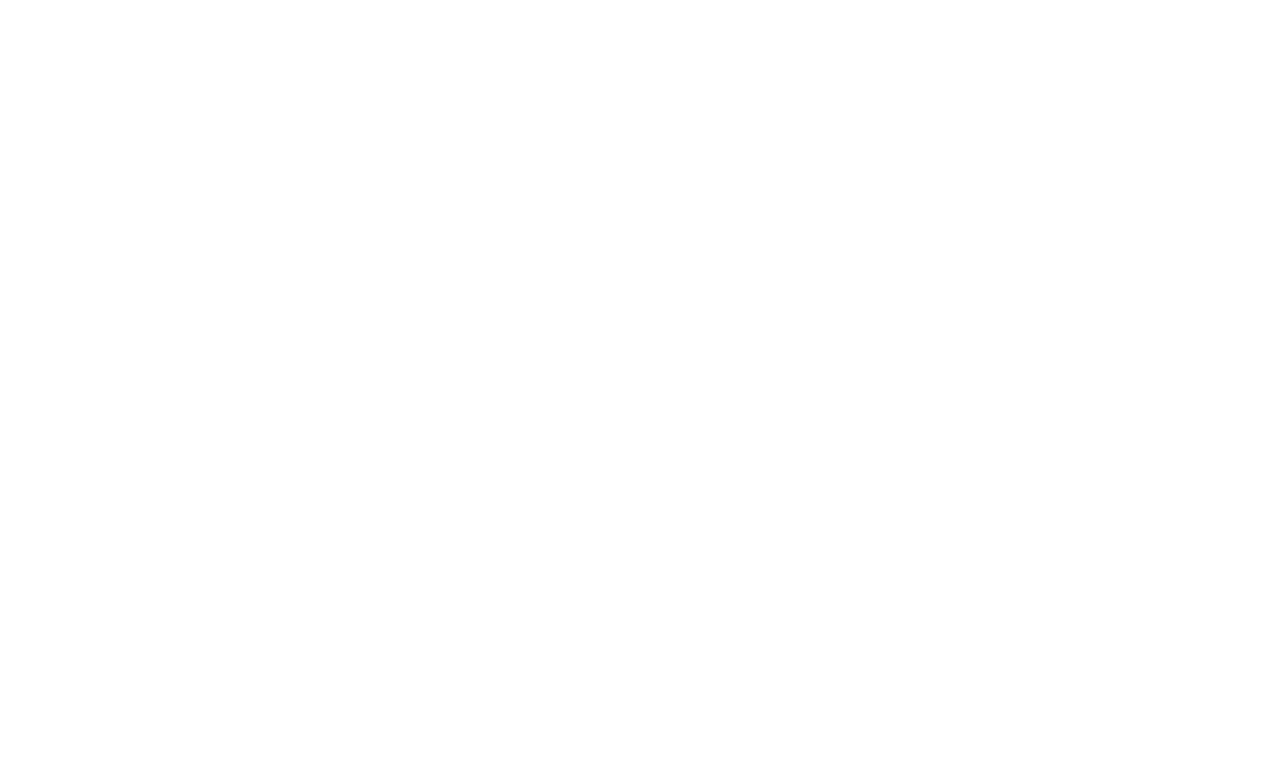
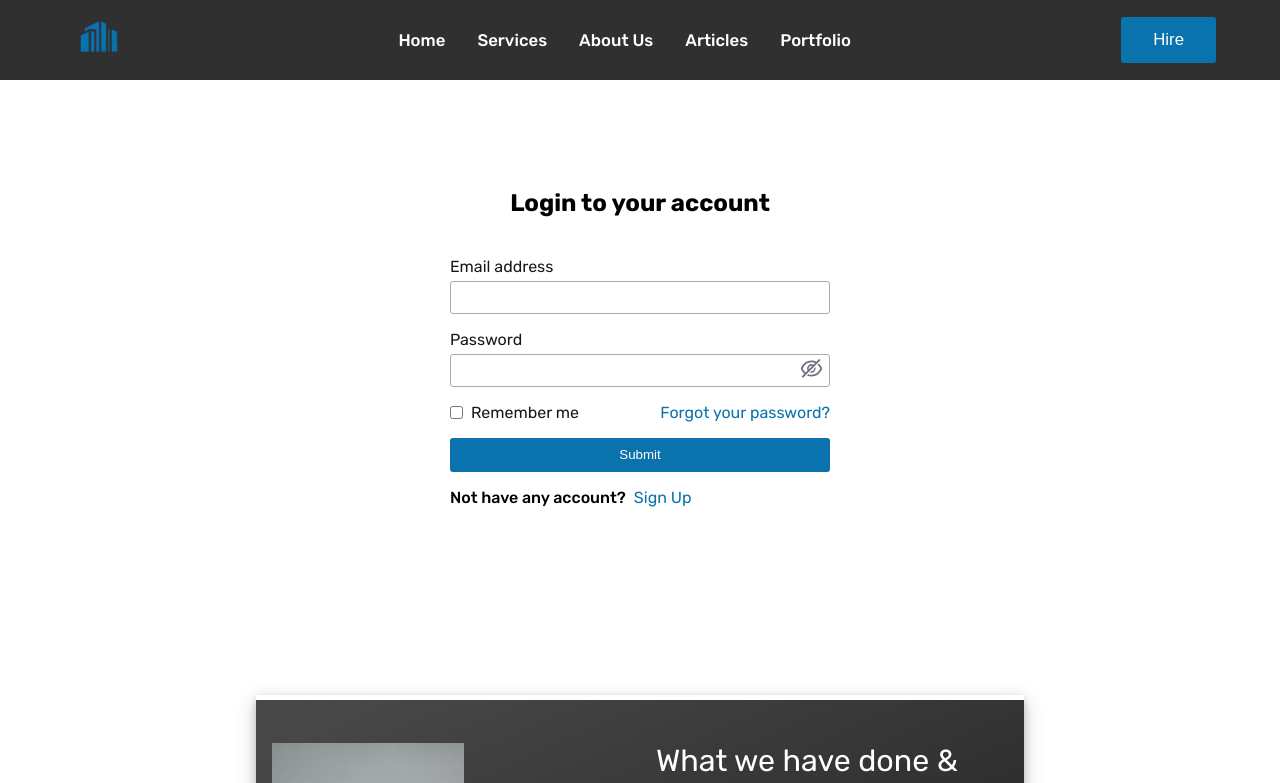
Before and after one commit to samojeyinka/architect-website, a React (Create React App) app: page /login in a window 1280 px wide. Before the commit this address had no page. Shown: the top 783 px of the page. Built offline with nearby package versions, Linux system fonts and the light colour scheme.

Commit message:
login page

```diff
--- a/src/App.css
+++ b/src/App.css
@@ -32,6 +32,11 @@
         cursor: pointer;
 }
 
+input{
+    border: none;
+    outline: none;
+}
+
 *{
     padding: 0;
     margin: 0;
--- a/src/App.js
+++ b/src/App.js
@@ -1,12 +1,14 @@
 import './App.css';
 import {Routes,Route} from 'react-router-dom';
 import Home from './pages/Home';
+import Login from './pages/Login';
 
 function App() {
   return (
     <>
       <Routes>
         <Route path='/' exact element={<Home/>} />
+        <Route path='/login' exact element={<Login/>} />
       </Routes>
     </>
   );
--- a/src/components/Navbar.js
+++ b/src/components/Navbar.js
@@ -2,7 +2,7 @@
 import '../stylesheets/NavbarStyles.css';
 import {Link} from 'react-router-dom';
 import {logo} from "../assets/images"
-import {FaBars,FaTimes} from 'react-icons/fa'
+import {FaBars,FaTimes} from 'react-icons/fa';
 
 const Navbar = () => {
 
@@ -61,7 +61,7 @@
 
         <div className='nav-btns'>
 
-            <button className='nav-btn register'>Hire</button>
+            <Link to={"/login"}><button className='nav-btn register'>Hire</button></Link>
 
         </div>
 
--- a/src/index.css
+++ b/src/index.css
@@ -0,0 +1,3 @@
+@tailwind base;
+@tailwind components;
+@tailwind utilities;
--- /dev/null
+++ b/src/pages/Login.js
@@ -0,0 +1,145 @@
+import { React, useState } from "react";
+import { AiOutlineEye, AiOutlineEyeInvisible } from "react-icons/ai";
+import { Link, useNavigate } from "react-router-dom";
+import axios from "axios";
+import '../stylesheets/AuthStyles.css';
+import Navbar from '../components/Navbar';
+import Footer from '../components/Footer';
+
+
+const Login = () => {
+    const navigate = useNavigate();
+    const [email, setEmail] = useState("");
+    const [password, setPassword] = useState("");
+    const [visible, setVisible] = useState(false);
+
+    const handleSubmit = async (e) => {
+        e.preventDefault();
+
+        await axios
+            .post(
+                `/user/login-user`,
+                {
+                    email,
+                    password,
+                },
+                { withCredentials: true }
+            )
+            .then((res) => {
+                console.log("Login Success!");
+                navigate("/");
+                window.location.reload(true);
+            })
+            .catch((err) => {
+                console.error(err.response.data.message);
+            });
+    };
+
+    return (
+        <>
+            <Navbar />
+            <div className="auth">
+                <div className="auth-center">
+                    <div>
+                        <h2>
+                            Login to your account
+                        </h2>
+                    </div>
+                    <div className="form-con">
+                        <div>
+                            <form onSubmit={handleSubmit}>
+                                <div className="email-input">
+                                    <label
+                                        htmlFor="email"
+                                    >
+                                        Email address
+                                    </label>
+                                    <div className="mt-1">
+                                        <input
+                                            type="email"
+                                            name="email"
+                                            autoComplete="email"
+                                            required
+                                            value={email}
+                                            onChange={(e) => setEmail(e.target.value)}
+                                        />
+                                    </div>
+                                </div>
+                                <div className="psw-box">
+                                    <label
+                                        htmlFor="password"
+                                    >
+                                        Password
+                                    </label>
+                                    <div className="mt-1 relative">
+                                        <div className="psw-input">
+                                            <input
+                                                type={visible ? "text" : "password"}
+                                                name="password"
+                                                autoComplete="current-password"
+                                                required
+                                                value={password}
+                                                onChange={(e) => setPassword(e.target.value)}
+                                            />
+                                            {visible ? (
+                                                <i className="psw-icon"><AiOutlineEye
+                                                    size={25}
+                                                    onClick={() => setVisible(false)}
+                                                />
+                                                </i>
+                                            ) : (
+                                                <i className="psw-icon">
+                                                    <AiOutlineEyeInvisible
+                                                        size={25}
+                                                        onClick={() => setVisible(true)}
+                                                    />
+                                                </i>
+                                            )}
+                                        </div>
+                                    </div>
+                                </div>
+                                <div className="rmb-fp">
+                                    <div className="rmb">
+                                        <input
+                                            type="checkbox"
+                                            name="remember-me"
+                                            id="remember-me"
+                                        />
+                                        <label
+                                            htmlFor="remember-me"
+                                        >
+                                            Remember me
+                                        </label>
+                                    </div>
+                                    <div className="text-sm">
+                                        <a
+                                            href=".forgot-password"
+                                        >
+                                            Forgot your password?
+                                        </a>
+                                    </div>
+                                </div>
+                                <div>
+                                    <button
+                                        type="submit"
+                                    >
+                                        Submit
+                                    </button>
+                                </div>
+                                <div className="auth-link">
+                                    <h4>Not have any account?</h4>
+                                    <Link to="/sign-up">
+                                        Sign Up
+                                    </Link>
+                                </div>
+                            </form>
+                        </div>
+                    </div>
+                </div>
+            </div>
+            <Footer />
+        </>
+    );
+};
+
+export default Login;
--- /dev/null
+++ b/src/stylesheets/AuthStyles.css
@@ -0,0 +1,121 @@
+.auth {
+    width: 100%;
+    height: 70vh;
+    background: var(--body-color);
+}
+
+.auth-center {
+    display: flex;
+    justify-content: center;
+    align-items: center;
+    flex-direction: column;
+    gap: 1rem;
+    width: 100%;
+    height: 100%;
+}
+
+.auth-center .form-con {
+    padding: 1.5rem .8rem;
+    width: 35%;
+}
+
+.auth-center .form-con form {
+    margin: auto;
+    width: 90%;
+    display: flex;
+    flex-direction: column;
+    gap: 1rem;
+}
+
+.auth-center .form-con form label {
+    color: var(--bg-text-color);
+    opacity: .9;
+}
+
+.auth-center .form-con form .email-input,
+.auth-center .form-con form .psw-box {
+    display: flex;
+    flex-direction: column;
+    gap: .3rem;
+}
+
+.auth-center .form-con form .email-input input {
+    border: 1px solid var(--border-color);
+    border-radius: var(--btn-radius);
+}
+
+.auth-center .form-con form input {
+    padding: .5rem;
+    width: 100%;
+}
+
+.auth-center .form-con form a {
+    color: var(--primary-color);
+}
+
+.auth-center .form-con .psw-input {
+    display: flex;
+    align-items: center;
+    gap: .5rem;
+    border: 1px solid var(--border-color);
+    border-radius: var(--btn-radius);
+
+}
+
+.psw-icon {
+    color: var(--small-text-color);
+    padding-right: .3rem;
+    cursor: pointer;
+}
+
+.auth-center .form-con .psw-input input {
+    background: none;
+}
+
+.auth-center .form-con .rmb-fp {
+    display: flex;
+    justify-content: space-between;
+    align-items: center;
+}
+
+.auth-center .form-con .rmb-fp .rmb {
+    display: flex;
+    align-items: center;
+    gap: .5rem;
+}
+
+
+.auth-center .form-con .rmb-fp .rmb label {
+    text-wrap: nowrap;
+}
+
+.auth-center .form-con button {
+    padding: .6rem;
+    width: 100%;
+    border-radius: var(--btn-radius);
+    color: var(--body-color);
+    background: var(--primary-color);
+}
+
+.auth-link {
+    display: flex;
+    align-items: center;
+    gap: .5rem;
+}
+
+.auth-link h4 {
+    font-weight: 500;
+    color: var(--bg-text-color);
+}
+
+@media screen and (max-width:1000px) {
+    .auth-center .form-con {
+        width: 80%;
+    }
+}
+
+@media screen and (max-width:700px) {
+    .auth-center .form-con {
+        width: 100%;
+    }
+}
```
